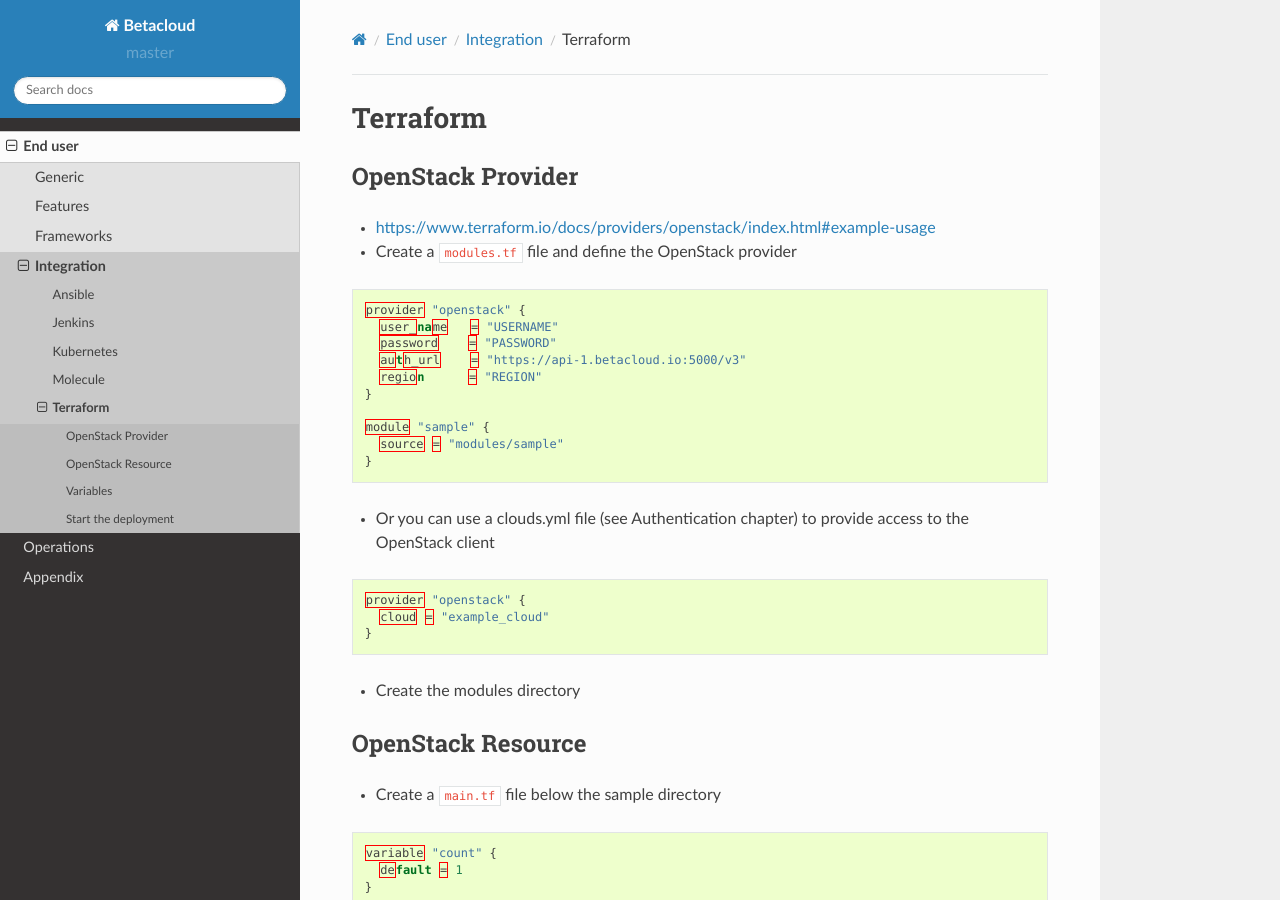
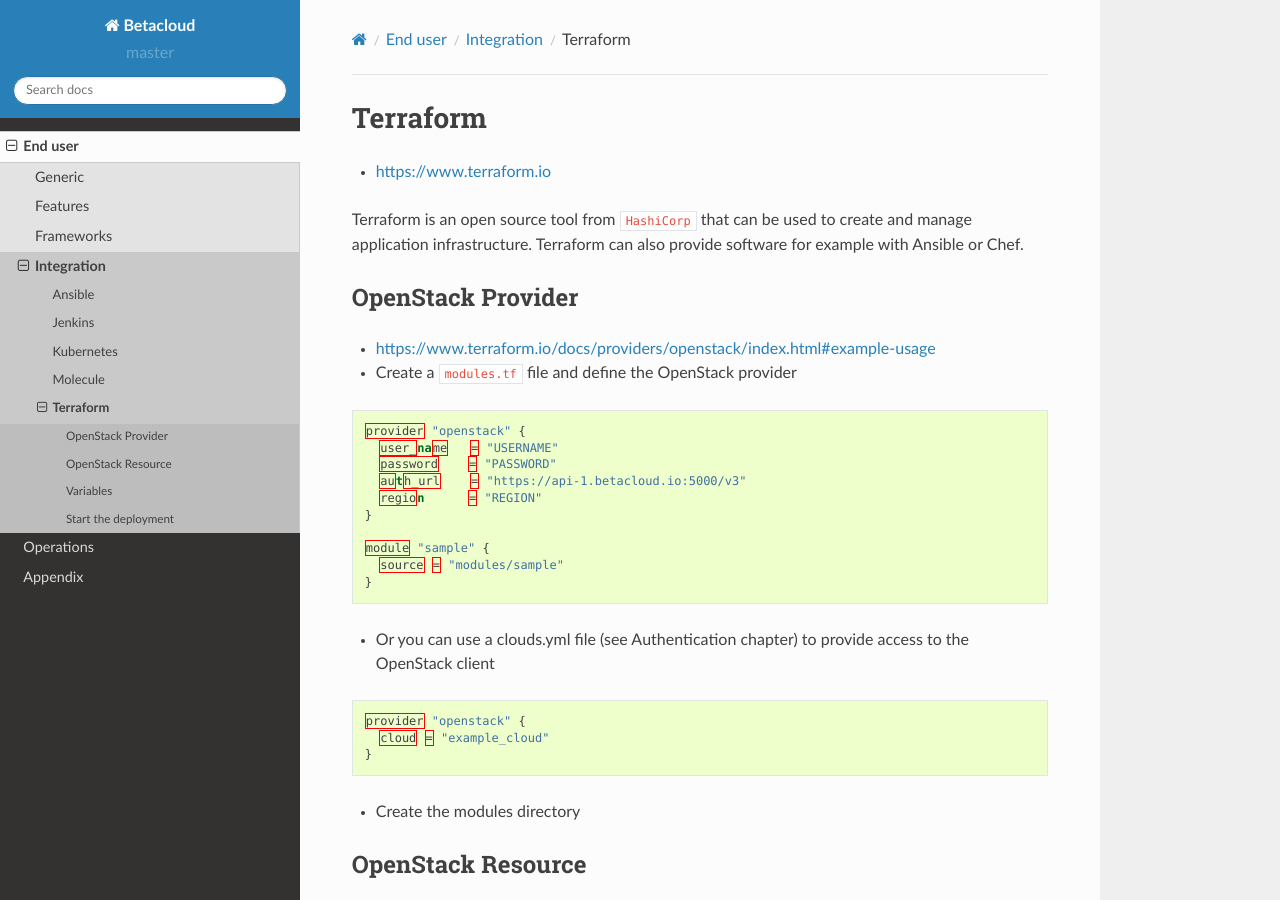
Before and after one commit to betacloud/documentation, a Sphinx documentation site: the page built from source/end-user/integration/terraform.rst, in a window 1280 px wide and 900 px high. Built offline with Sphinx 7.4.7 and the Read the Docs theme 2.0.0, drawn with Linux system fonts in a browser that asks for light colours; pages that are not in the unit, such as notebooks, are missing from menus.

Commit message:
end-user: Add Terraform section

```diff
--- a/source/end-user/integration/terraform.rst
+++ b/source/end-user/integration/terraform.rst
@@ -1,6 +1,12 @@
 =========
 Terraform
 =========
+
+* https://www.terraform.io
+
+Terraform is an open source tool from ``HashiCorp`` that can be used to create and manage
+application infrastructure. Terraform can also provide software for example with Ansible or Chef.
+
 
 OpenStack Provider
 ==================
```
